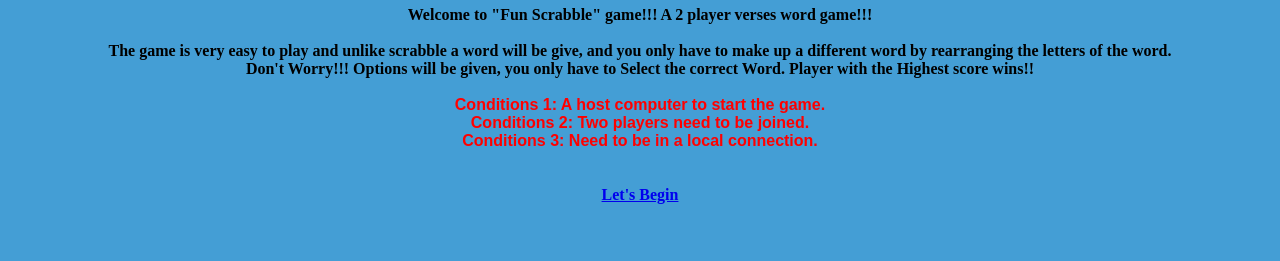
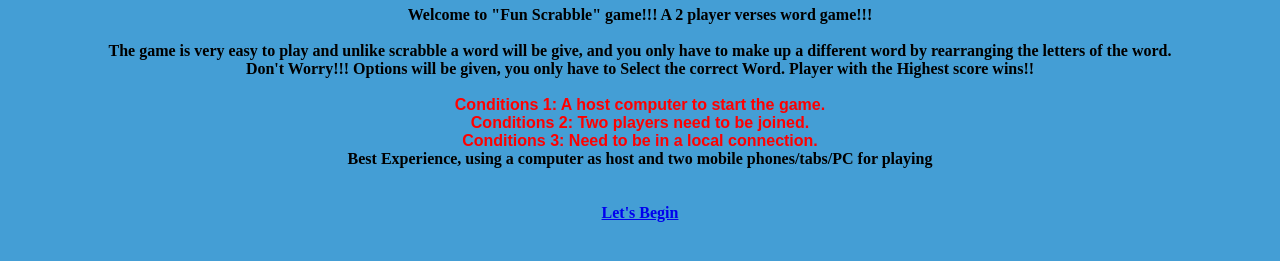
Before and after one commit to zishan696/Assignment-2, a website: page public/index.html in a window 1280 px wide. Shown: the part 93-354 px from the top of the page. Drawn offline with Linux system fonts and the light colour scheme.

Commit message:
Assignment 2

```diff
--- a/public/index.html
+++ b/public/index.html
@@ -16,6 +16,7 @@
    <center><p1>Conditions 1: A host computer to start the game.</p1></center>
    <center><p1>Conditions 2: Two players need to be joined.</p1></center>
    <center><p1>Conditions 3: Need to be in a local connection.</p1></center>
+   <center><b>Best Experience, using a computer as host and two mobile phones/tabs/PC for playing</b></center>
    <br>
    <br>
    <center><b><a href="home.html">Let's Begin</a></b></center>
```
